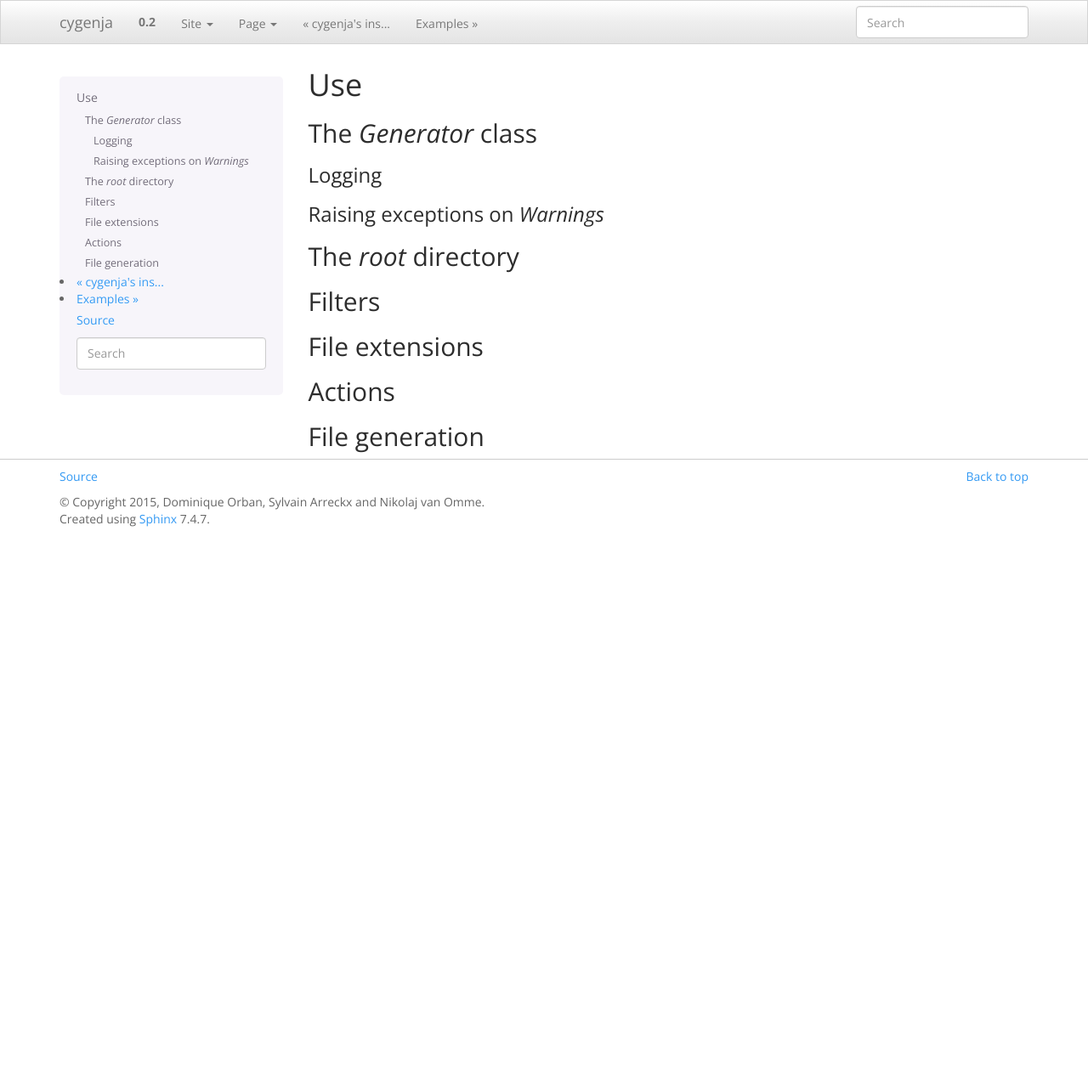
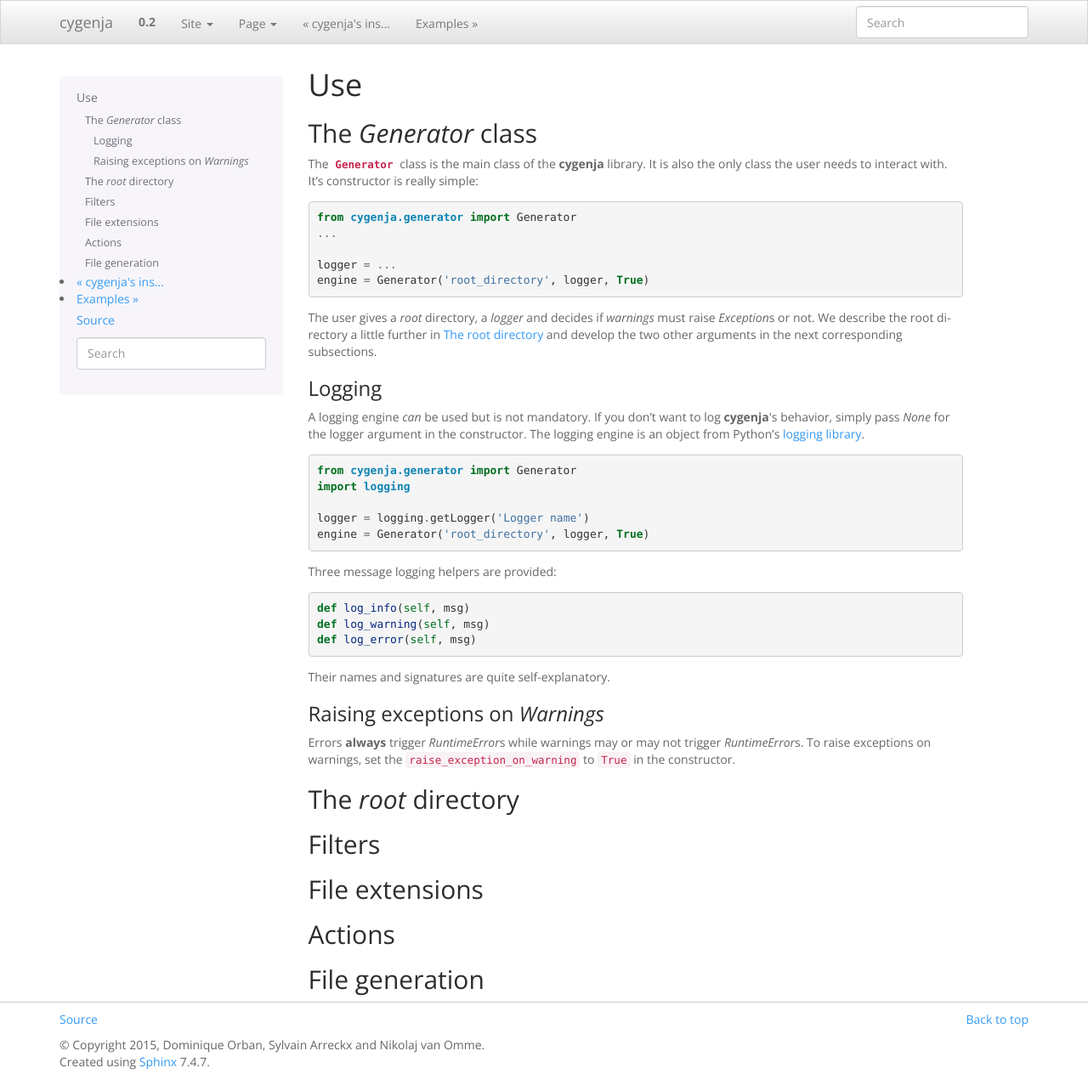
Before and after one commit to PythonOptimizers/cygenja, a Sphinx documentation site: the page built from doc/source/use.rst, in a window 1280 px wide and 1270 px high. Shown: the whole window at 85% size. Built offline with Sphinx 7.4.7, drawn with Linux system fonts in a browser that asks for light colours.

Commit message:
continuing documentation on the use of the library

```diff
--- a/doc/source/use.rst
+++ b/doc/source/use.rst
@@ -8,12 +8,54 @@ Use
 The `Generator` class
 ------------------------
 
+The :class:`Generator` class is the main class of the :program:`cygenja` library. It is also the only
+class the user needs to interact with. It's constructor is really simple:
+
+..  code-block:: python
+
+    from cygenja.generator import Generator
+    ...
+
+    logger = ...
+    engine = Generator('root_directory', logger, True)
+
+The user gives a *root* directory, a *logger* and decides if *warnings* must raise `Exception`\s or not. We describe the root directory a little further in :ref:`root_directory` and develop the two other arguments
+in the next corresponding subsections.
+
 Logging
 """""""""
+
+A logging engine *can* be used but is not mandatory. If you don't want to log :program:`cygenja`\'s behavior, simply pass `None` for the logger argument in the constructor. The logging engine is
+an object from Python's `logging library <https://docs.python.org/2/library/logging.html>`_.
+
+..  code-block:: python
+
+    from cygenja.generator import Generator
+    import logging
+
+    logger = logging.getLogger('Logger name')
+    engine = Generator('root_directory', logger, True)
+
+Three message logging helpers are provided:
+
+..  code-block:: python
+
+    def log_info(self, msg)
+    def log_warning(self, msg)
+    def log_error(self, msg)
+
+Their names and signatures are quite self-explanatory.
+
 
 Raising exceptions on *Warnings*
 """"""""""""""""""""""""""""""""""
 
+Errors **always** trigger `RuntimeError`\s while warnings may or may not trigger `RuntimeError`\s. To raise exceptions on warnings, set the ``raise_exception_on_warning`` to ``True`` in the
+constructor.
+
+
+
+..  _root_directory:
 
 The *root* directory
 -----------------------
```
